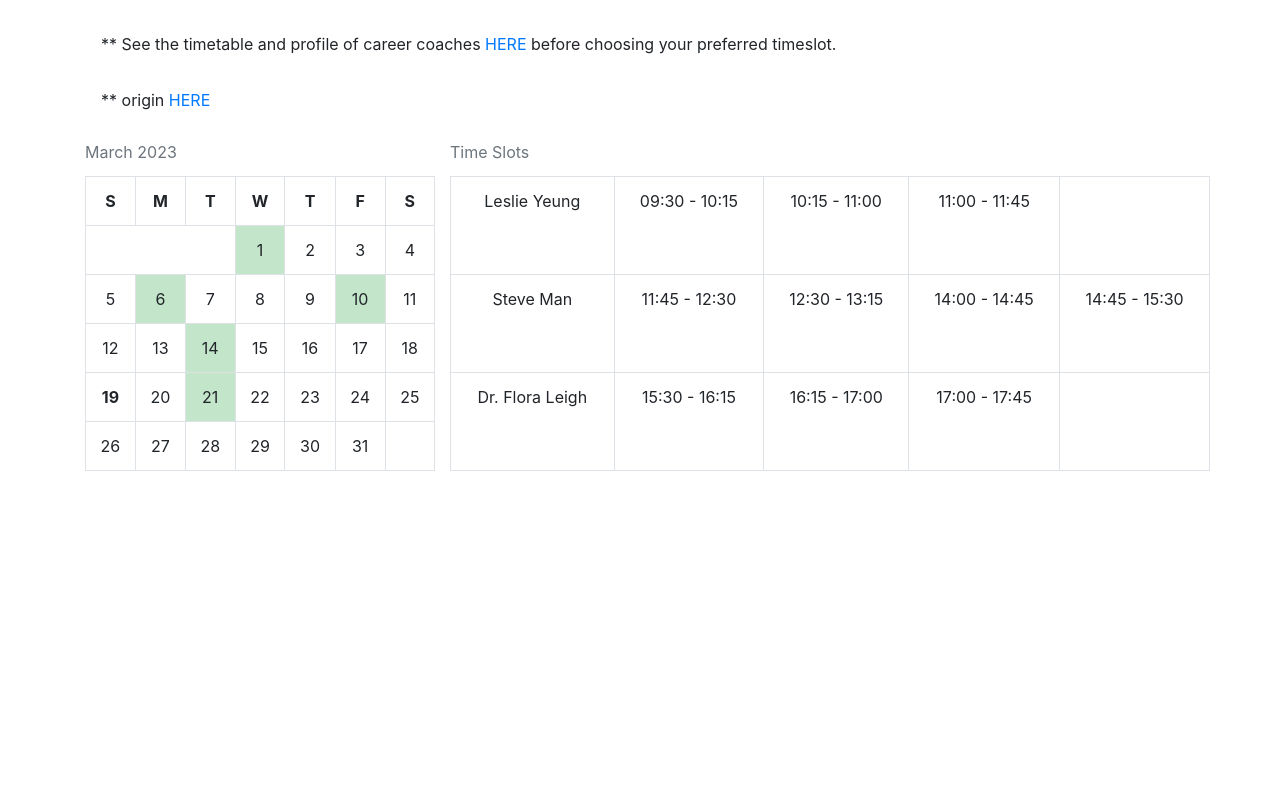
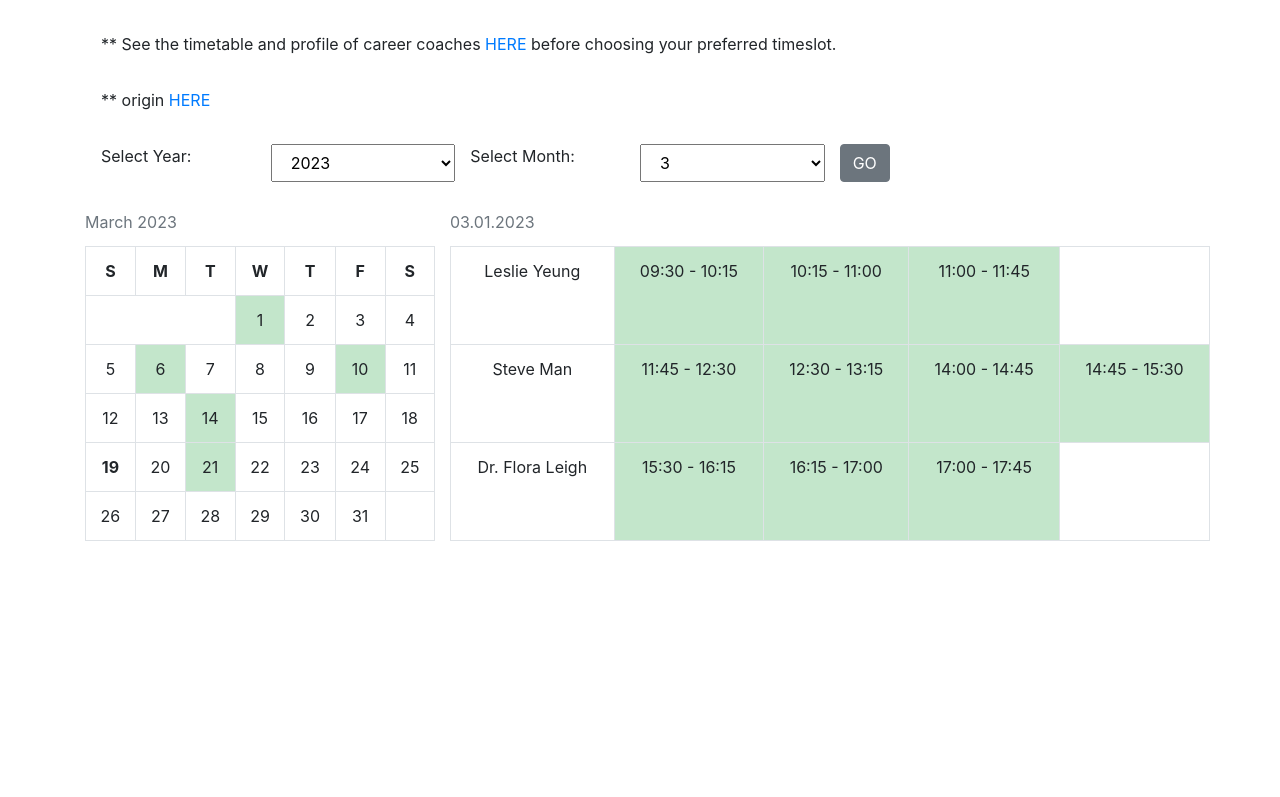
Before and after one commit to 1063451124/CCAPlatform, a PHP site: page / in a window 1280 px wide. Shown: the part 56-853 px from the top of the page. Run offline with PHP 8.4, Linux system fonts and the light colour scheme; data comes from the database, SQL or seed files in the repository.

Commit message:
Steven merge
steven features and select year,month coach anchor

```diff
--- a/calendar.php
+++ b/calendar.php
@@ -4,6 +4,7 @@
       //function: render calendar with data from model
       //////////////////////////////////////
 function build_calendar($month, $year) {
+
 	require('calendar_model.php');
 	$status = json_decode(get_month_status('03', '2023'),true);
 	$daysOfWeek = array('S','M','T','W','T','F','S');
@@ -39,13 +40,13 @@ function build_calendar($month, $year) {
 		// what is the status? by sunyt TODO: ajax & <a> link
 		if( array_key_exists($datekey,$status) == true){
 			if ($status[$datekey] == 0){
-				$style_date = 'table-danger';
+				$style_date = 'table-danger day';
 			}
 			elseif($status[$datekey] == 10){
-				$style_date = 'table-success';
+				$style_date = 'table-success day';
 			}
 			else{
-				$style_date = 'table-warning';
+				$style_date = 'table-warning day';
 			}
 		}
 		else{
@@ -54,9 +55,9 @@ function build_calendar($month, $year) {
 
 		// Is this today? by sunyt
 		if(date('Y-m-d') == $date) {
-			$calendar .= "<td class='day success $style_date' rel='$date'><b>$currentDay</b></td>";
+			$calendar .= "<td class='success $style_date' rel='$date'><b>$currentDay</b></td>";
 		} else {
-			$calendar .= "<td class='day $style_date' rel='$date'>$currentDay</td>";
+			$calendar .= "<td class='$style_date' rel='$date'>$currentDay</td>";
 		}
 
 		$currentDay++;
@@ -71,4 +72,5 @@ function build_calendar($month, $year) {
 	return $calendar;
 }
 
+
 ?>
--- a/index.php
+++ b/index.php
@@ -24,6 +24,21 @@
       -ms-user-select: none;
       user-select: none;
     }
+    /*
+       //////////////////////////////////////
+      //author: steven
+      //function: color
+      //////////////////////////////////////
+     */
+    .available {
+    background-color: #c3e6cb;
+    }
+    .booked{
+      background-color: #dc3545;
+    }
+    .coach_name:hover {
+  background-color: #6c757dbf;
+}
 
     @media (min-width: 768px) {
       .bd-placeholder-img-lg {
@@ -49,10 +64,46 @@
     <div class="reminder"> ** See the timetable and profile of career coaches <a class="introduction" target="_blank"
         href="/coach_profile.php">HERE</a>
       before choosing your preferred timeslot.</div>
+
     <div class="reminder"> ** origin <a class="introduction" target="_blank"
         href="https://cityuhk.questionpro.com/a/TakeSurvey?tt=XUT1Bc3X%2BesECHrPeIW9eQ%3D%3D">HERE</a></div>
 
+
+
+        <div class="reminder">
+        <div class="row">
+            <div class="col-md-2" style="align-items: center;">Select Year:</div>
+            <select id ="year" class="form-select col-md-2" aria-label="Default select example">
+            <option value='2023' selected>2023</option>
+            <option value='2024'>2024</option>
+            </select>
+
+            <div class="col-md-2" style="align-items: center;" >Select Month:</div>
+
+            <select id ="month" class="form-select col-md-2" aria-label="Default select example">
+            <?php
+                $current_month = date('m');
+                for ($month = 1; $month <= 12; $month++) {
+                  if ($month == $current_month) {
+                  echo "<option value='{$month}' selected>{$month}</option>";
+                  } else {
+                  echo "<option value='{$month}'>{$month}</option>";
+                  }
+                }
+            ?>
+            </select>
+            <div class="col-md-1">
+            <button type="button" class="gomonth btn btn-secondary">GO</button>
+            </div>
+          </div>
+    </div>
+
+
+
+
+
     <div class="row">
+
       <div class="col-md-4">
         <?php
       //////////////////////////////////////
@@ -61,10 +112,12 @@
       //////////////////////////////////////
 
         // $month = date('m')
-
+        $day_time = isset($_GET['day']) ? $_GET['day'] : "01";
+        $month_time = isset($_GET['month']) ? $_GET['month'] : "03";
+        $year_time = isset($_GET['year']) ? $_GET['year'] : "2023";
 
         require 'calendar.php';
-        $calendar = build_calendar(3, 2023);
+        $calendar = build_calendar($month_time, $year_time);
         $calendar = '<div>' . $calendar . '</div>';
         $calendar .= '<style type="text/css">table tbody tr td, table tbody tr th { text-align: center; }</style>';
         print($calendar);
@@ -76,7 +129,7 @@
       //function: show timeslot
       //////////////////////////////////////
         require 'schedule.php';
-        $timeslot = build_timeslot(1, 3, 2023);
+        $timeslot = build_timeslot($day_time, $month_time , $year_time );
         #$timeslot = '<div>' . $timeslot . '</div>';
         #$timeslot .= '<style type="text/css">table tbody tr td, table tbody tr th { text-align: center; }</style>';
         print($timeslot);
@@ -92,6 +145,49 @@
   <script>window.jQuery || document.write('<script src="../assets/js/vendor/jquery.slim.min.js"><\/script>')</script>
   <script src="../assets/dist/js/bootstrap.bundle.min.js"></script>
 
+  <script>
+    /*
+     //////////////////////////////////////
+      //author: sunyt
+      //function: update calendar
+      //////////////////////////////////////
+*/
+$('.gomonth').on("click",function(){
+var year = $("#year").val();
+var month = $("#month").val();
+  window.location.href = "/index.php?year="+year+"&month="+month;
+})
+
+    /*
+     //////////////////////////////////////
+      //author: steven
+      //function: update schedule
+      //////////////////////////////////////
+*/
+  $('.day').on("click",function(){
+  var cell_value = $(this).text();
+
+  cell_value = (cell_value.length >= 2) ? cell_value : "0"+cell_value ;
+  window.location.href = '/index.php?day='+cell_value ;
+}
+  )
+      /*
+     //////////////////////////////////////
+      //author: steven
+      //function: go to coach's page
+      //////////////////////////////////////
+*/
+  $('.coach_name').on("click",function(){
+  var cell_value = $(this).text();
+  var space_value = cell_value.replaceAll(" ","_");
+  var dash_value = space_value.replaceAll(",","_");
+
+  window.location.href = '/coach_profile.php#'+dash_value ;
+}
+  )
+
+  </script>
+
 
 </body>
 
--- a/schedule.php
+++ b/schedule.php
@@ -7,11 +7,14 @@ define("SESSION_DURATION", 45);
 function build_timeslot($date, $month, $year) {
     require_once('schedule_model.php');
     #TODO: fixed input
+    #DONE by STEVEN
+    $time_input = $year.''.$month.''.$date;
 
     $timeslot = "<table class='table col-md-8 table-bordered' id='schedule'>";
-    $timeslot .= "<caption id='tbs'>Time Slots</caption>";
+    $timeslot .= "<caption id='tbs'>{$month}.{$date}.{$year}</caption>";
 
-    $status = get_timeslot_status('20230301');
+    $status = get_timeslot_status($time_input);
+
     $prev_coach = "";
     $counter_flag = 0;
     foreach ($status as $key => $value) {
@@ -23,18 +26,18 @@ function build_timeslot($date, $month, $year) {
           }
           $prev_coach = $value['coach'];
           $timeslot .= "<tr>";
-          $timeslot .= "<td>{$value['coach']}</td>";
+          $timeslot .= "<td class='coach_name'>{$value['coach']}</td>";
           $endtime_str = time_string_add($value['timeslot']);
           $final_start_time = substr_replace($value['timeslot'], ':', 2, 0);
           $final_end_time = substr_replace($endtime_str, ':', 2, 0);
           $timeslot_str = $final_start_time . ' - ' . $final_end_time;
-          $timeslot .= "<td>{$timeslot_str}</td>";
+          $timeslot .= "<td class='{$value['status']}'>{$timeslot_str}</td>";
         }else{
           $endtime_str = time_string_add($value['timeslot']);
           $final_start_time = substr_replace($value['timeslot'], ':', 2, 0);
           $final_end_time = substr_replace($endtime_str, ':', 2, 0);
           $timeslot_str = $final_start_time . ' - ' . $final_end_time;
-          $timeslot .= "<td>{$timeslot_str}</td>";
+          $timeslot .= "<td class='{$value['status']}'>{$timeslot_str}</td>";
         }
 
     }
```
Also changed, not shown: coach_profile.php (+5 -1 lines).
